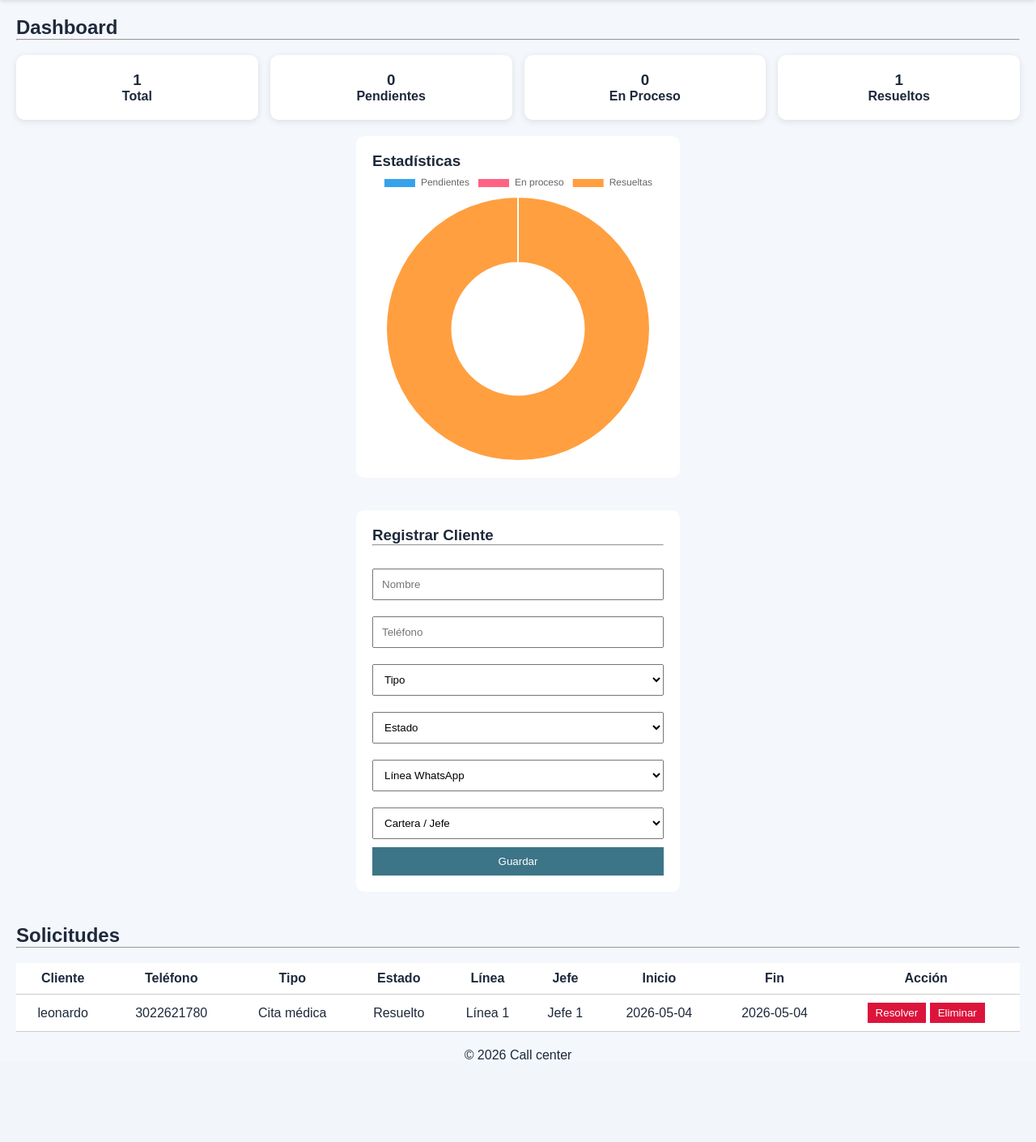
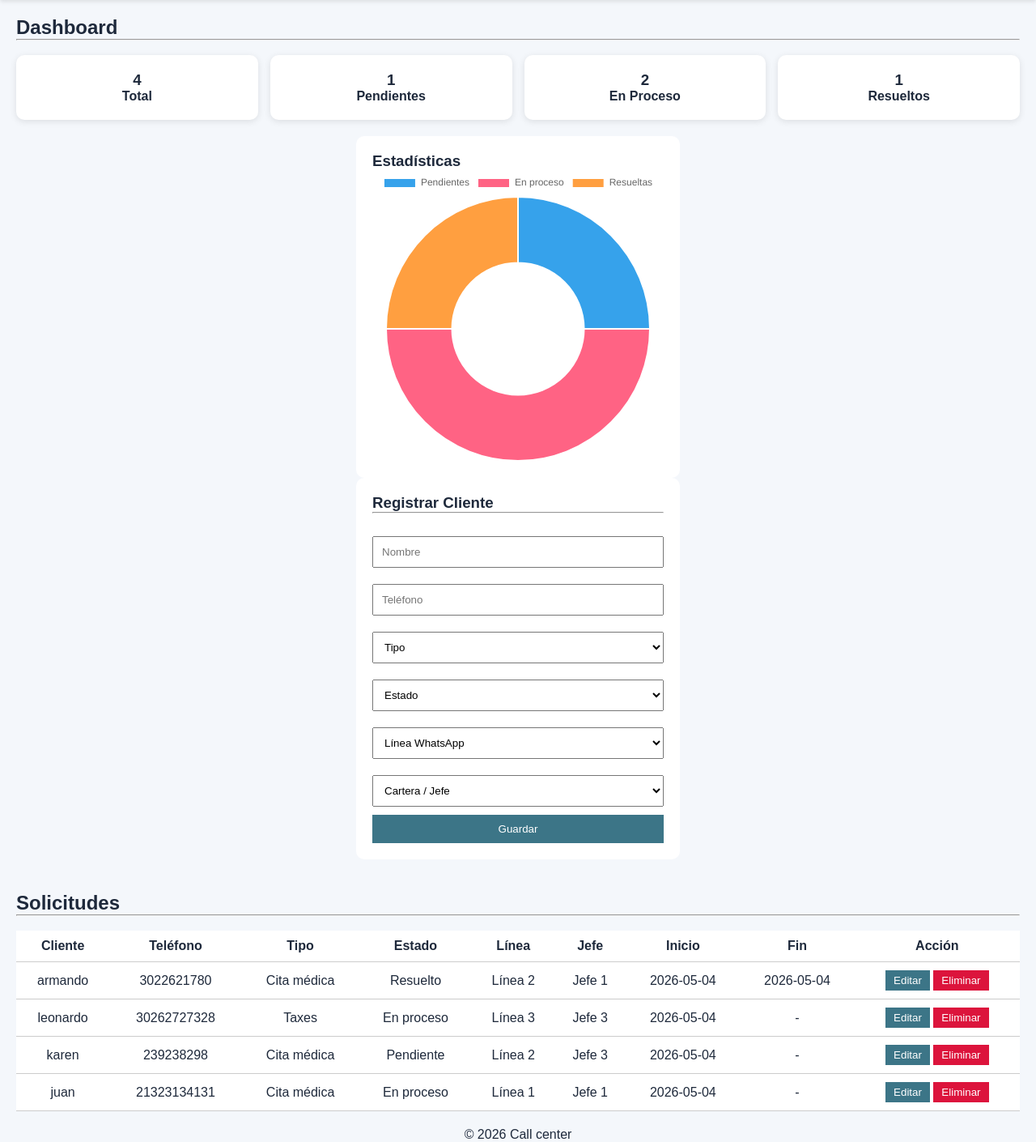
Before and after one commit to leonardo-200224/GestionCall, a Flask app: page / in a window 1280 px wide. Shown: the part 54-1464 px from the top of the page at 81% size. Before the commit the page ends 1362 px from the top, so only its background shows below. Run offline with Flask 3, Linux system fonts and the light colour scheme.

Commit message:
datos de cliente

```diff
--- a/data.json
+++ b/data.json
@@ -1,13 +1,46 @@
 [
     {
-        "nombre": "leonardo",
+        "nombre": "armando",
         "telefono": "3022621780",
         "tipo": "Cita m\u00e9dica",
         "estado": "Resuelto",
-        "linea": "L\u00ednea 1",
+        "linea": "L\u00ednea 2",
         "jefe": "Jefe 1",
         "fecha_inicio": "2026-05-04",
         "fecha_fin": "2026-05-04",
         "id": 1
+    },
+    {
+        "nombre": "leonardo",
+        "telefono": "30262727328",
+        "tipo": "Taxes",
+        "estado": "En proceso",
+        "linea": "L\u00ednea 3",
+        "jefe": "Jefe 3",
+        "fecha_inicio": "2026-05-04",
+        "fecha_fin": null,
+        "id": 2
+    },
+    {
+        "nombre": "karen",
+        "telefono": "239238298",
+        "tipo": "Cita m\u00e9dica",
+        "estado": "Pendiente",
+        "linea": "L\u00ednea 2",
+        "jefe": "Jefe 3",
+        "fecha_inicio": "2026-05-04",
+        "fecha_fin": null,
+        "id": 3
+    },
+    {
+        "nombre": "juan",
+        "telefono": "21323134131",
+        "tipo": "Cita m\u00e9dica",
+        "estado": "En proceso",
+        "linea": "L\u00ednea 1",
+        "jefe": "Jefe 1",
+        "fecha_inicio": "2026-05-04",
+        "fecha_fin": null,
+        "id": 4
     }
 ]
--- a/static/script.js
+++ b/static/script.js
@@ -1,5 +1,6 @@
 const tabla = document.getElementById("tablaClientes");
 let grafica;
+let editandoId = null;
 
 //  Cargar datos al iniciar
 document.addEventListener("DOMContentLoaded", () => {
@@ -34,8 +35,6 @@ function guardarCliente() {
         return;
     }
 
-    const fecha_inicio = new Date().toISOString().split("T")[0]; // YYYY-MM-DD
-
     const cliente = {
         nombre,
         telefono,
@@ -43,7 +42,7 @@ function guardarCliente() {
         estado,
         linea,
         jefe,
-        fecha_inicio,
+        fecha_inicio: new Date().toISOString().split("T")[0],
         fecha_fin: null
     };
 
@@ -54,10 +53,11 @@ function guardarCliente() {
         },
         body: JSON.stringify(cliente)
     })
-        .then(() => {
-            limpiarFormulario();
-            cargarClientes();
-        });
+    .then(() => {
+        alert("Cliente creado correctamente");
+        resetFormulario();
+        cargarClientes();
+    });
 }
 
 
@@ -68,6 +68,7 @@ function limpiarFormulario() {
     document.getElementById("tipo").value = "";
     document.getElementById("estado").value = "";
 }
+
 
 // MOSTRAR TABLA
 function mostrarTabla(clientes) {
@@ -85,7 +86,7 @@ function mostrarTabla(clientes) {
             <td>${cliente.fecha_inicio}</td>
             <td>${cliente.fecha_fin || "-"}</td>
             <td>
-                <button onclick="resolverCliente(${cliente.id})">Resolver</button>
+                <button onclick="editarCliente(${cliente.id})">Editar</button>
                 <button onclick="eliminarCliente(${cliente.id})">Eliminar</button>
             </td>
         </tr>
@@ -97,10 +98,18 @@ function mostrarTabla(clientes) {
 
 // ELIMINAR CLIENTE
 function eliminarCliente(id) {
+
+    const confirmacion = confirm("¿Estás seguro de eliminar este cliente?");
+
+    if (!confirmacion) return;
+
     fetch(`/clientes/${id}`, {
         method: "DELETE"
     })
-        .then(() => cargarClientes());
+    .then(() => {
+        alert("Cliente eliminado correctamente");
+        cargarClientes();
+    });
 }
 
 
@@ -160,19 +169,90 @@ function actualizarGrafica(clientes) {
     });
 }
 
-function resolverCliente(id) {
 
-    const fecha_fin = new Date().toISOString().split("T")[0];
+// EDITAR CLIENTE
+function editarCliente(id) {
 
-    fetch(`/clientes/${id}`, {
+    fetch("/clientes")
+        .then(res => res.json())
+        .then(clientes => {
+
+            const c = clientes.find(cliente => cliente.id === id);
+
+            document.getElementById("edit_nombre").value = c.nombre;
+            document.getElementById("edit_telefono").value = c.telefono;
+            document.getElementById("edit_tipo").value = c.tipo;
+            document.getElementById("edit_estado").value = c.estado;
+            document.getElementById("edit_linea").value = c.linea;
+            document.getElementById("edit_jefe").value = c.jefe;
+
+            editandoId = id;
+
+            document.getElementById("modalEditar").style.display = "flex";
+            document.body.style.overflow = "hidden";
+        });
+}
+
+
+// GUARDAR EDICIÓN
+function guardarEdicion() {
+
+    const nombre = document.getElementById("edit_nombre").value;
+    const telefono = document.getElementById("edit_telefono").value;
+    const tipo = document.getElementById("edit_tipo").value;
+    const estado = document.getElementById("edit_estado").value;
+    const linea = document.getElementById("edit_linea").value;
+    const jefe = document.getElementById("edit_jefe").value;
+
+    if (!nombre || !telefono || !tipo || !estado || !linea || !jefe) {
+        alert("Todos los campos son obligatorios");
+        return;
+    }
+
+    const datos = {
+        nombre,
+        telefono,
+        tipo,
+        estado,
+        linea,
+        jefe
+    };
+
+    if (estado === "Resuelto") {
+        datos.fecha_fin = new Date().toISOString().split("T")[0];
+    } else {
+        datos.fecha_fin = null;
+    }
+
+    fetch(`/clientes/${editandoId}`, {
         method: "PUT",
         headers: {
             "Content-Type": "application/json"
         },
-        body: JSON.stringify({
-            estado: "Resuelto",
-            fecha_fin: fecha_fin
-        })
+        body: JSON.stringify(datos)
     })
-    .then(() => cargarClientes());
+    .then(() => {
+        alert("Cliente actualizado correctamente");
+        cerrarModal();
+        cargarClientes();
+    });
 }
+
+
+// CERRAR MODAL
+function cerrarModal() {
+    document.getElementById("modalEditar").style.display = "none";
+    document.body.style.overflow = "auto";
+    editandoId = null;
+}
+
+
+// LIMPIAR FORMULARIO COMPLETO
+function resetFormulario() {
+    document.getElementById("nombre").value = "";
+    document.getElementById("telefono").value = "";
+    document.getElementById("tipo").value = "";
+    document.getElementById("estado").value = "";
+    document.getElementById("linea").value = "";
+    document.getElementById("jefe").value = "";
+}
--- a/static/styles.css
+++ b/static/styles.css
@@ -16,9 +16,9 @@ body {
     font-family: Arial, sans-serif;
     background: var(--bg);
     color: var(--text);
-    transition: 0.3s;
 }
 
+/* NAVBAR */
 .navbar {
     display: flex;
     justify-content: space-between;
@@ -38,18 +38,24 @@ body {
     color: var(--text);
 }
 
-#menuBtn,
-#themeBtn {
+#menuBtn {
     background: none;
     border: none;
     font-size: 20px;
     cursor: pointer;
 }
 
+/* LAYOUT */
 .container {
     display: flex;
 }
 
+.main {
+    flex: 1;
+    padding: 20px;
+}
+
+/* SIDEBAR */
 .sidebar {
     position: fixed;
     left: -250px;
@@ -74,16 +80,7 @@ body {
     text-decoration: none;
 }
 
-.main {
-    flex: 1;
-    padding: 20px;
-}
-
-
-.Dashboard {
-    margin-bottom: 40px;
-}
-
+/* DASHBOARD */
 .cards {
     display: flex;
     gap: 15px;
@@ -102,7 +99,7 @@ body {
     box-shadow: 0 2px 8px rgba(0, 0, 0, 0.1);
 }
 
-/* graficas*/
+/* GRÁFICA */
 .grafica {
     max-width: 400px;
     margin: auto;
@@ -111,8 +108,7 @@ body {
     border-radius: 10px;
 }
 
-
-/* formulario*/
+/* FORMULARIO */
 .form {
     margin-bottom: 40px;
     display: flex;
@@ -147,8 +143,7 @@ body {
     background: var(--secondary);
 }
 
-
-/* Tablas */
+/* TABLA */
 .clientes table {
     width: 100%;
     border-collapse: collapse;
@@ -165,19 +160,82 @@ body {
 .clientes button {
     padding: 5px 10px;
     border: none;
-    background: crimson;
     color: white;
     cursor: pointer;
 }
 
-.clientes button:hover {
-    opacity: 0.8;
+/* Botones separados (más pro) */
+.clientes button:first-child {
+    background: #3c7587; /* editar */
 }
 
+.clientes button:last-child {
+    background: crimson; /* eliminar */
+}
 
+/* MODAL */
+.modal {
+    display: none;
+    position: fixed;
+    inset: 0;
+    background: rgba(0,0,0,0.5);
+    justify-content: center;
+    align-items: center;
+}
 
+.modal-content {
+    background: white;
+    padding: 25px;
+    border-radius: 10px;
+    width: 90%;
+    max-width: 400px;
+    animation: aparecer 0.3s ease;
+}
+
+.modal-content input,
+.modal-content select {
+    width: 100%;
+    padding: 10px;
+    margin: 8px 0;
+}
+
+.modal-buttons {
+    display: flex;
+    gap: 10px;
+    margin-top: 10px;
+}
+
+.modal-buttons button {
+    flex: 1;
+    padding: 10px;
+    border: none;
+    cursor: pointer;
+}
+
+.modal-buttons button:first-child {
+    background: var(--primary);
+    color: white;
+}
+
+.modal-buttons button:last-child {
+    background: crimson;
+    color: white;
+}
+
+/* ANIMACIÓN */
+@keyframes aparecer {
+    from {
+        transform: scale(0.8);
+        opacity: 0;
+    }
+    to {
+        transform: scale(1);
+        opacity: 1;
+    }
+}
+
+/* RESPONSIVE */
 @media (max-width: 768px) {
-
     .cards {
         flex-direction: column;
     }
@@ -185,5 +243,4 @@ body {
     .grafica {
         width: 100%;
     }
-
 }
--- a/templates/index.html
+++ b/templates/index.html
@@ -14,7 +14,7 @@
     <div class="navbar">
         <button id="menuBtn">☰</button>
 
-        <h2> Call Center System</h2>
+        <h2>Call Center System</h2>
 
         <div class="menu">
             <a href="#Dashboard">Dashboard</a>
@@ -24,6 +24,8 @@
     </div>
 
     <div class="container">
+
+        <!-- sidebar -->
         <div class="sidebar">
             <h3>Menú</h3>
             <a href="#Dashboard">Dashboard</a>
@@ -65,7 +67,6 @@
                     <canvas id="miGrafica"></canvas>
                 </div>
             </section>
-
 
             <!-- FORMULARIO -->
             <section class="form" id="Registrar">
@@ -111,7 +112,6 @@
                 </div>
             </section>
 
-
             <!-- Tabla -->
             <section class="clientes" id="Solicitudes">
                 <h2>Solicitudes</h2>
@@ -141,6 +141,55 @@
         </main>
     </div>
 
+    <!-- MODAL EDITAR -->
+    <div id="modalEditar" class="modal">
+        <div class="modal-content">
+
+            <h3>Editar Cliente</h3>
+            <hr><br>
+
+            <input type="text" id="edit_nombre" placeholder="Nombre">
+            <input type="text" id="edit_telefono" placeholder="Teléfono">
+
+            <select id="edit_tipo">
+                <option value="">Tipo</option>
+                <option>Cita médica</option>
+                <option>Taxes</option>
+                <option>Asesoría</option>
+            </select>
+
+            <select id="edit_estado">
+                <option value="">Estado</option>
+                <option>Pendiente</option>
+                <option>En proceso</option>
+                <option>Resuelto</option>
+            </select>
+
+            <select id="edit_linea">
+                <option value="">Línea</option>
+                <option>Línea 1</option>
+                <option>Línea 2</option>
+                <option>Línea 3</option>
+                <option>Línea 4</option>
+                <option>Línea 5</option>
+                <option>Línea 6</option>
+            </select>
+
+            <select id="edit_jefe">
+                <option value="">Jefe</option>
+                <option>Jefe 1</option>
+                <option>Jefe 2</option>
+                <option>Jefe 3</option>
+            </select>
+
+            <div class="modal-buttons">
+                <button onclick="guardarEdicion()">Actualizar</button>
+                <button onclick="cerrarModal()">Cancelar</button>
+            </div>
+
+        </div>
+    </div>
+
     <footer style="text-align: center;">
         <p>&copy; 2026 Call center</p>
     </footer>
```
